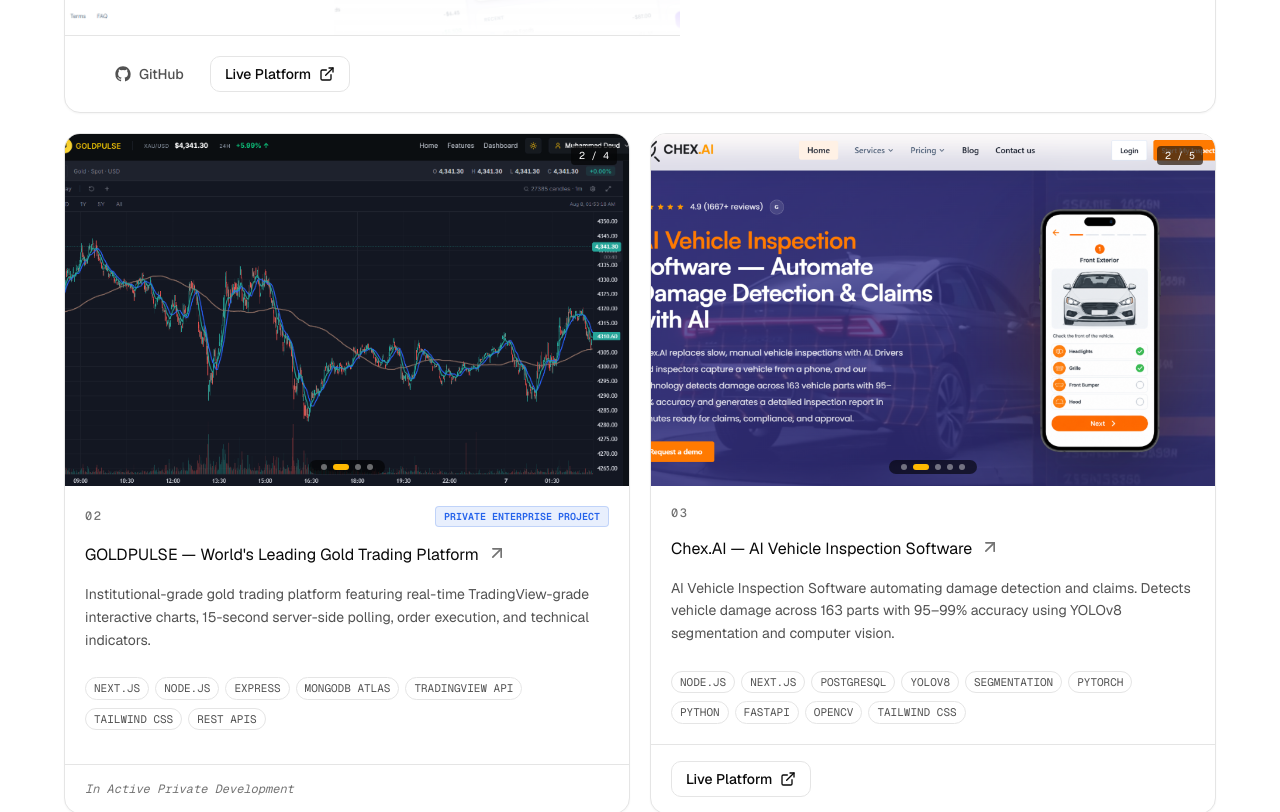
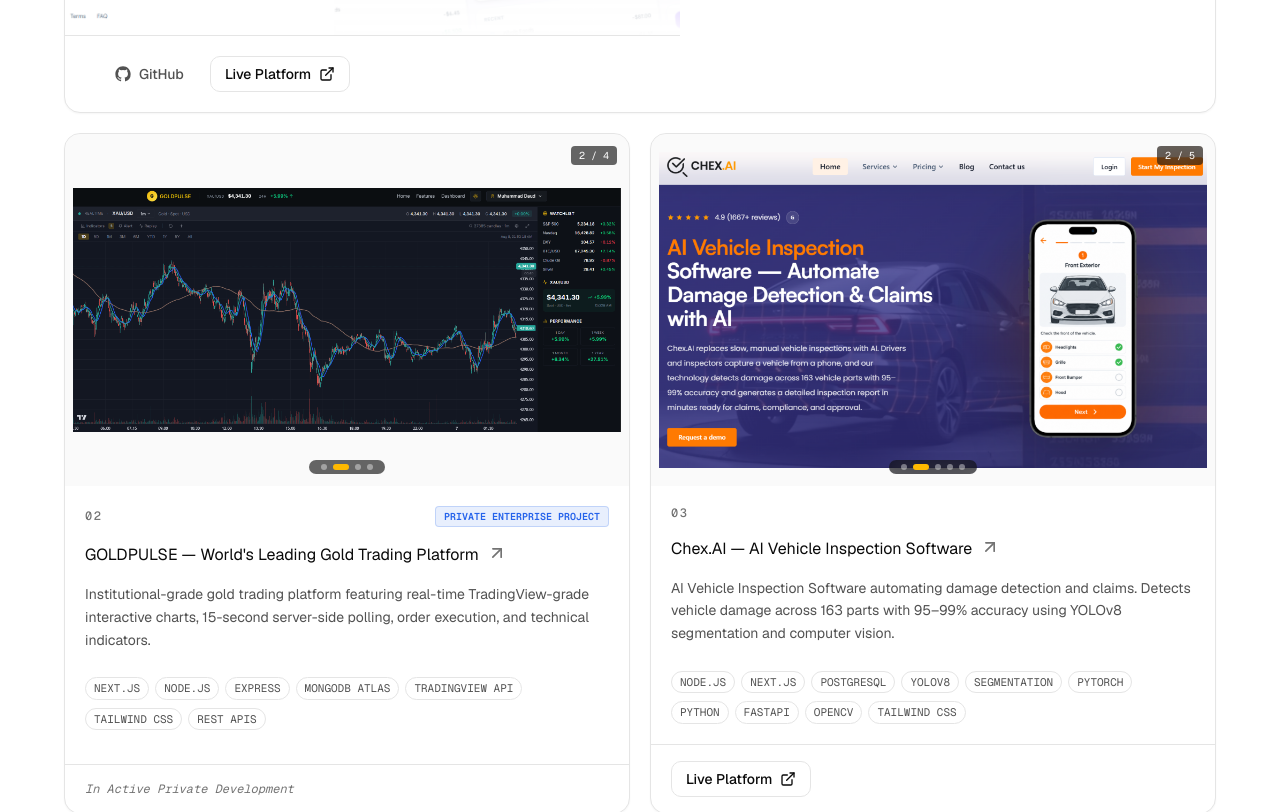
Before and after one commit to rajadaud-code/daud_portfolio, a Next.js app: page / in a window 1280 px wide. Shown: the part 1620-2432 px from the top of the page. Built offline with nearby package versions, Linux system fonts and the light colour scheme; no server answers.

Commit message:
Enable uncropped full-frame slideshow for Projects 2 & 3 on homepage cards

```diff
--- a/src/components/sections/project-card.tsx
+++ b/src/components/sections/project-card.tsx
@@ -187,7 +187,7 @@
   }
 
   const hasSlideshow = Boolean(
-    project.images && project.images.length > 1 && project.thumbnailFit !== "contain",
+    project.images && project.images.length > 1 && !project.disableCardSlideshow,
   );
 
   if (hasSlideshow) {
@@ -197,6 +197,7 @@
         frameClass={frame}
         sizes={sizes}
         priority={priority}
+        thumbnailFit={project.thumbnailFit}
       />
     );
   }
@@ -230,7 +231,7 @@
       ratio={null}
       className={cn(
         frame,
-        isContain && "bg-[#030712] flex items-center justify-center p-2",
+        isContain && "bg-surface-raised/50 dark:bg-neutral-950 flex items-center justify-center p-2",
       )}
     >
       <Image
@@ -286,14 +287,17 @@
   frameClass,
   sizes,
   priority,
+  thumbnailFit = "cover",
 }: {
   images: OptionalImageAsset[];
   frameClass: string;
   sizes: string;
   priority: boolean;
+  thumbnailFit?: "cover" | "contain";
 }) {
   const [currentIndex, setCurrentIndex] = useState(0);
   const [isHovered, setIsHovered] = useState(false);
+  const isContain = thumbnailFit === "contain";
 
   useEffect(() => {
     if (isHovered || images.length <= 1) return;
@@ -311,7 +315,13 @@
   return (
     <CardMedia
       ratio={null}
-      className={cn(frameClass, "group/slideshow relative overflow-hidden bg-surface")}
+      className={cn(
+        frameClass,
+        "group/slideshow relative overflow-hidden",
+        isContain
+          ? "bg-surface-raised/50 dark:bg-neutral-950 flex items-center justify-center"
+          : "bg-surface",
+      )}
       onMouseEnter={() => setIsHovered(true)}
       onMouseLeave={() => setIsHovered(false)}
     >
@@ -321,8 +331,11 @@
           initial={{ opacity: 0 }}
           animate={{ opacity: 1 }}
           exit={{ opacity: 0 }}
-          transition={{ duration: 0.5, ease: "easeInOut" }}
-          className="absolute inset-0 h-full w-full"
+          transition={{ duration: 0.4, ease: "easeInOut" }}
+          className={cn(
+            "absolute inset-0 h-full w-full",
+            isContain && "flex items-center justify-center p-2",
+          )}
         >
           <Image
             src={currentImage.src}
@@ -331,7 +344,11 @@
             height={currentImage.height}
             priority={priority && currentIndex === 0}
             sizes={sizes}
-            className="h-full w-full object-cover transition-transform duration-[var(--duration-slow)] ease-editorial group-hover/card:scale-[1.04]"
+            className={cn(
+              "h-full w-full",
+              isContain ? "object-contain" : "object-cover",
+              "transition-transform duration-[var(--duration-slow)] ease-editorial group-hover/card:scale-[1.03]",
+            )}
           />
         </motion.div>
       </AnimatePresence>
--- a/src/content/projects.ts
+++ b/src/content/projects.ts
@@ -111,6 +111,7 @@
       width: 1024,
       height: 599,
     },
+    thumbnailFit: "contain",
     images: [
       {
         src: "/projects/goldpulse/goldpulse-1.png",
@@ -224,6 +225,7 @@
       width: 1024,
       height: 591,
     },
+    thumbnailFit: "contain",
     images: [
       {
         src: "/projects/chex-ai/chex-ai-1.png",
@@ -350,6 +352,7 @@
       height: 450,
     },
     thumbnailFit: "contain",
+    disableCardSlideshow: true,
     images: [
       {
         src: "/projects/graphrag/graphrag-main.png",
--- a/src/types/project.ts
+++ b/src/types/project.ts
@@ -71,6 +71,7 @@
   links: ProjectLinks;
   thumbnail: OptionalImageAsset;
   thumbnailFit?: "cover" | "contain";
+  disableCardSlideshow?: boolean;
   images?: OptionalImageAsset[];
   video?: ProjectMediaVideo;
   featured: boolean;
```
